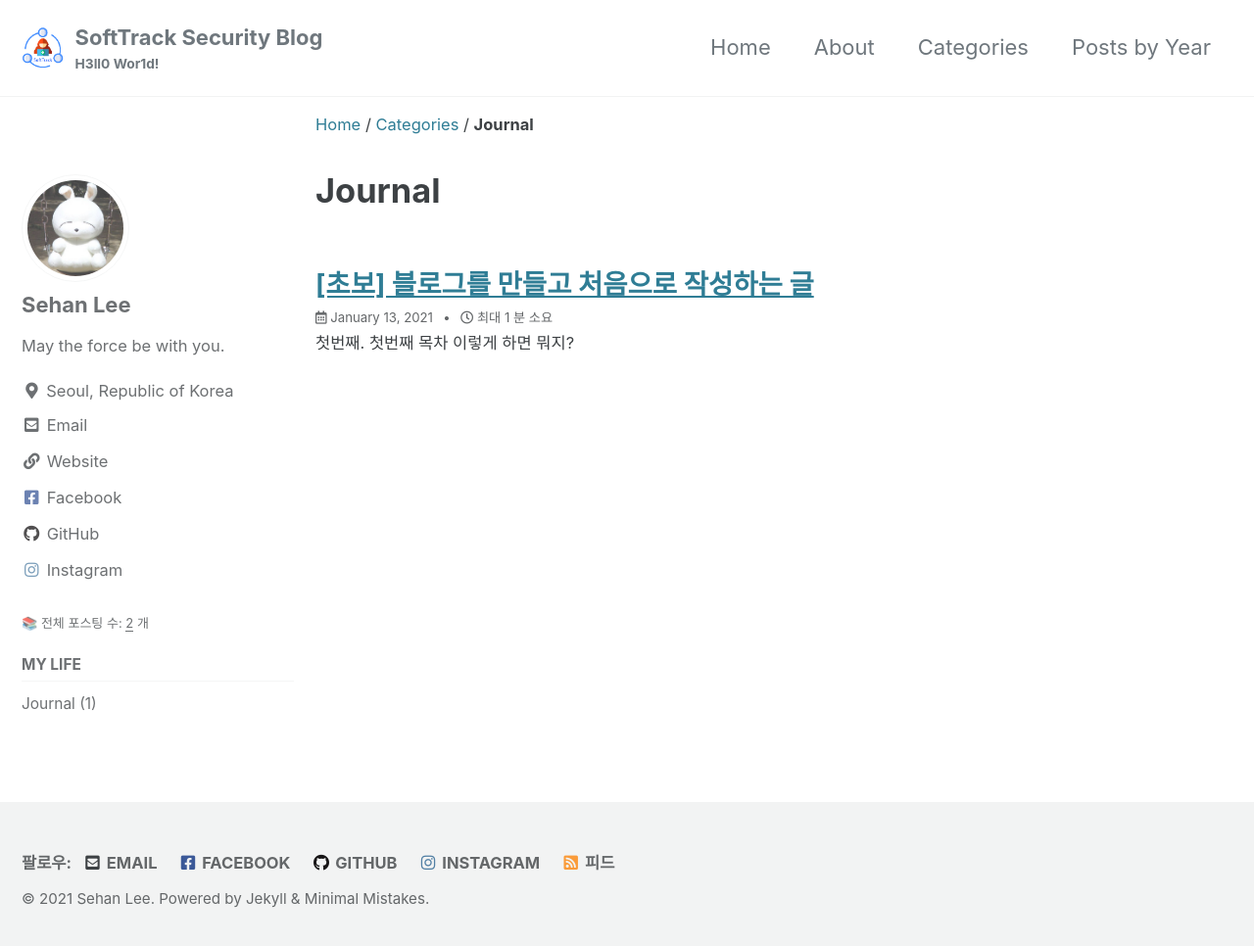
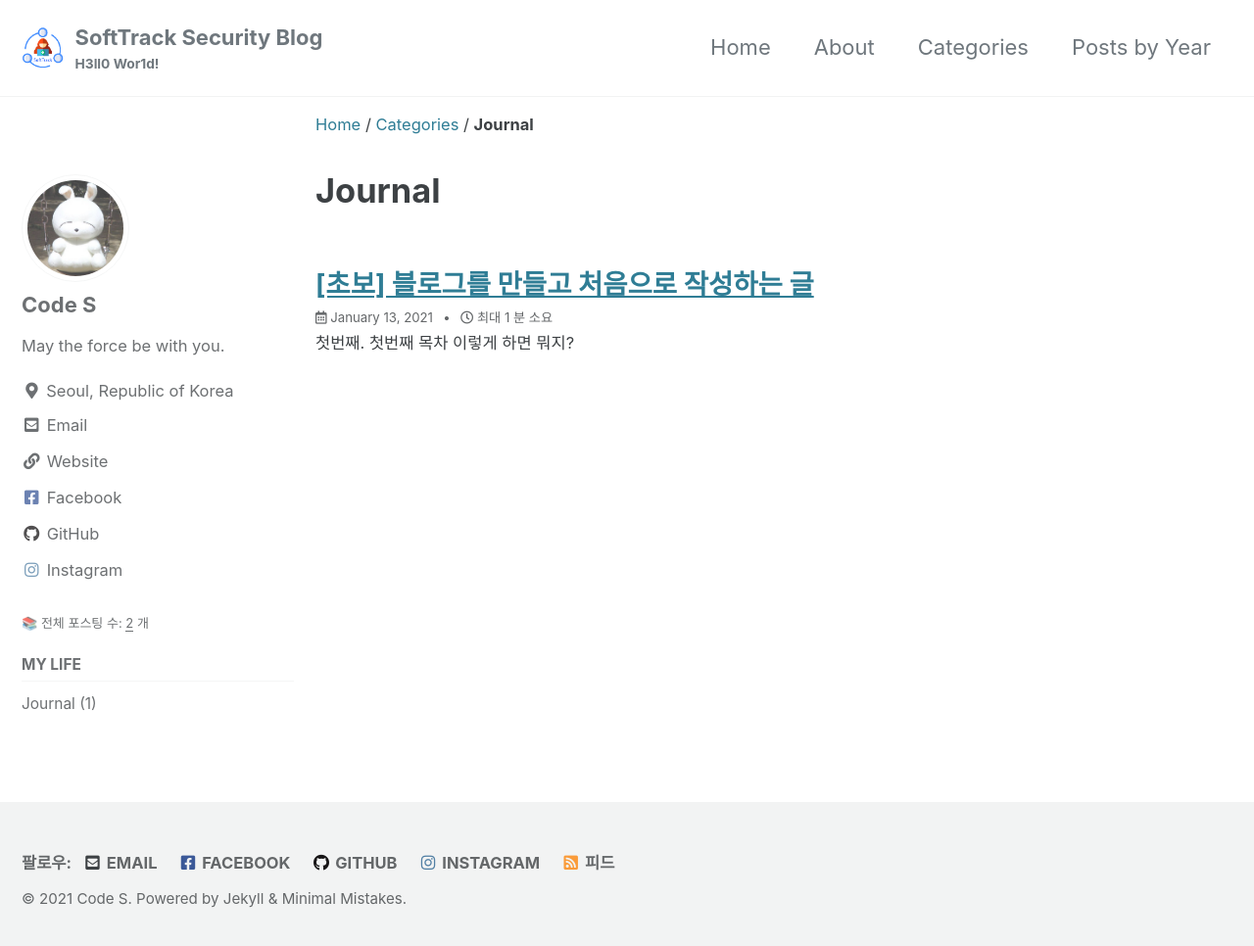
Before and after one commit to AlchemicSH/AlchemicSH.github.io, a Jekyll site: the page built from _pages/categories/category-journal.md, in a window 1280 px wide and 973 px high. Shown: the top 966 px of the window at 98% size. Built offline with Jekyll 4.4.1, drawn with Linux system fonts in a browser that asks for light colours; cached includes are drawn as plain includes.

Commit message:
Update _config.yml

```diff
--- a/_config.yml
+++ b/_config.yml
@@ -19,7 +19,7 @@ locale                   : "ko-KR"
 title                    : "SoftTrack Security Blog"
 title_separator          : "&#124;"
 subtitle                 : "H3ll0 Wor1d!"
-name                     : "Sehan Lee"
+name                     : "Code S"
 description              : "This site contains various infosec issues and lectures and etc."
 url                      : "https://alchemicsh.github.io"
 baseurl                  : # the subpath of your site, e.g. "/blog"
@@ -94,7 +94,7 @@ analytics:
 
 # Site Author
 author:
-  name             : "Sehan Lee"
+  name             : "Code S"
   avatar           : "/assets/images/profile_img.jpg"
   bio              : "May the force be with you."
   location         : "Seoul, Republic of Korea"
```
